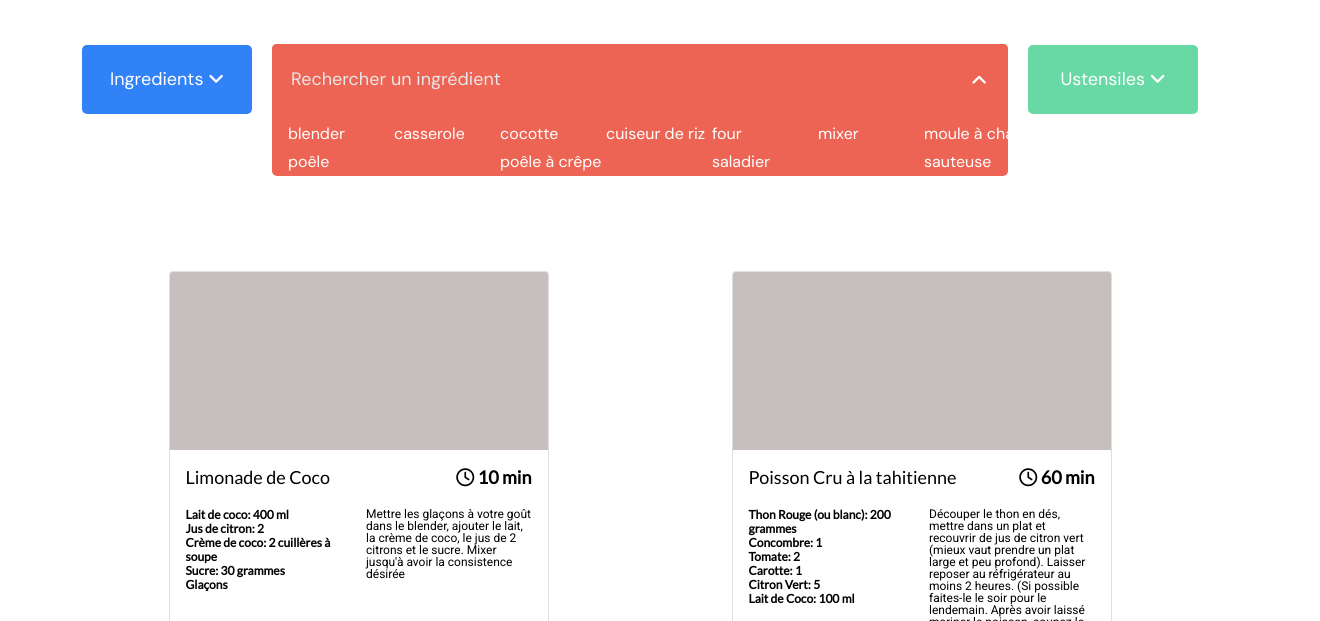
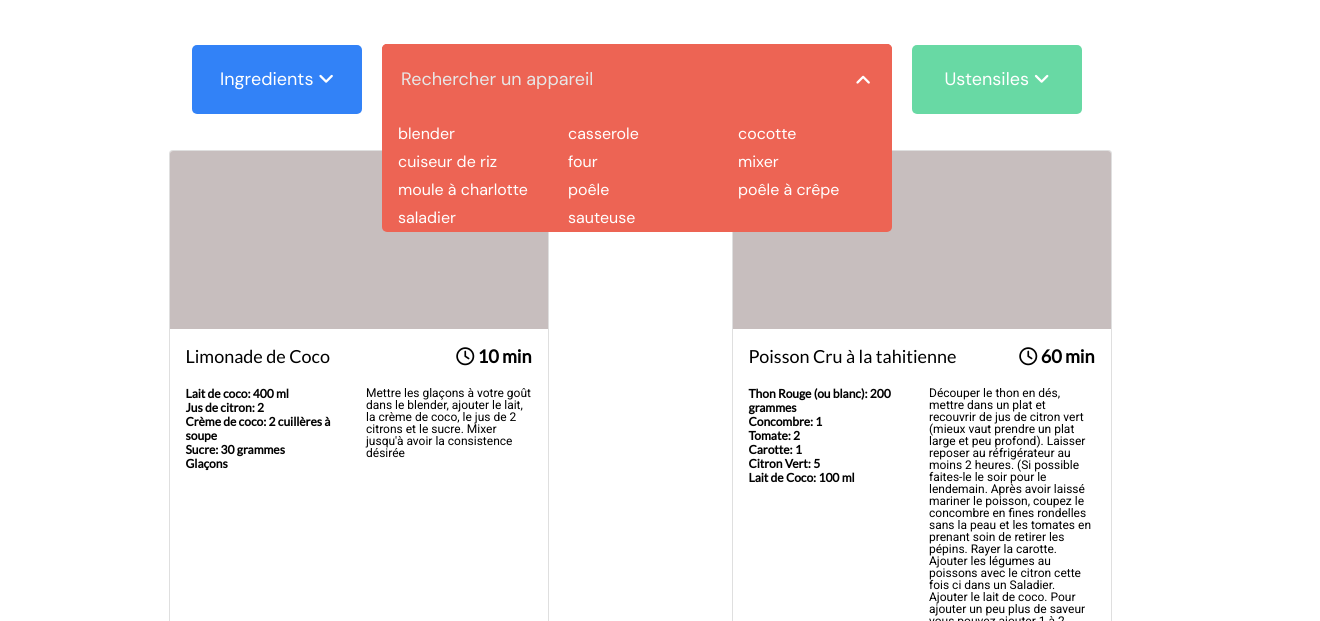
Before and after one commit to tetyanachouteau/front-end-search-engine-kitchen, a website with bundled scripts: page index.html in a window 1280 px wide. Both pictures are taken after a click on the button "Appareils". Shown: the part 179-800 px from the top of the page, 1320 px wide, since content can reach past the window. Built offline with nearby package versions, Linux system fonts and the light colour scheme.

Commit message:
Meilleur affichage des selects

```diff
--- a/css/index.css
+++ b/css/index.css
@@ -64,6 +64,8 @@ form i {
     display: flex;
     flex-direction: row;
     justify-content: left;
+    position: absolute;
+    left: 180px;
     gap: 20px
 }
 
@@ -82,6 +84,8 @@ form i {
     flex-direction: row;
     justify-content: space-around;
     flex-wrap: wrap;
+    position: relative;
+    top: 120px;
     gap: 10px;
 }
 
@@ -202,7 +206,7 @@ form i {
     display: none;
     position: relative;
     top: -70px;
-    min-width: 270px;
+    max-width: 510px;
     border: none;
     z-index: 1;
     border-radius: 5px;
@@ -213,10 +217,8 @@ form i {
 }
 
 .div-options {
-    display: flex;
-    flex-wrap: wrap;
-    flex-direction: row;
-    justify-content: space-between;
+    display: grid;
+    grid-template-columns: repeat(3, 170px);
 }
 
 .dropdown-content i {
@@ -245,6 +247,7 @@ form i {
     padding: 2px 16px;
     text-decoration: none;
     display: block;
-    width: 100px;
     white-space: nowrap;
+    text-overflow: ellipsis;
+    overflow: hidden;
 }
--- a/index.html
+++ b/index.html
@@ -38,7 +38,7 @@
         <div class="dropdown">
             <button data-dropdown="appareils" class="dropbtn">Appareils <i class="fa fa-angle-down"></i></button>
             <div id="appareils" class="dropdown-content" aria-label="Appareils">
-                <input type="text" placeholder="Rechercher un ingrédient"><i class="fa fa-angle-up"></i>
+                <input type="text" placeholder="Rechercher un appareil"><i class="fa fa-angle-up"></i>
                 <div class="div-options">
                 </div>
             </div>
@@ -46,7 +46,7 @@
         <div class="dropdown">
             <button data-dropdown="ustensiles" class="dropbtn">Ustensiles <i class="fa fa-angle-down"></i></button>
             <div id="ustensiles" class="dropdown-content" aria-label="Ustensiles">
-                <input type="text" placeholder="Rechercher un ingrédient"><i class="fa fa-angle-up"></i>
+                <input type="text" placeholder="Rechercher un ustensile"><i class="fa fa-angle-up"></i>
                 <div class="div-options">
                 </div>
             </div>
--- a/js/index.js
+++ b/js/index.js
@@ -1,5 +1,6 @@
 import * as View from './view.js';
 import * as Search from './search.js';
+//import searchRecette from './search.js';
 
 function searchDisplay(recettes){
     const searchvalue=document.getElementById('search').value;
--- a/js/search.js
+++ b/js/search.js
@@ -1,3 +1,4 @@
+// rend accessible la methode searchRecette via l'import
 export function seachRecette(recettesToutes, text2search, tags) {
     let recetteSelectionne = [];
     //debugger;
--- a/js/view.js
+++ b/js/view.js
@@ -154,6 +154,12 @@ dropbtn.forEach(el => {
     // quand on click sur le faux select
     el.addEventListener("click", (e) => {
         const btn = e.currentTarget;
+        // ferme toutes les dropdowns
+        const divs = document.querySelectorAll(".dropdown-content");
+        divs.forEach(div => {
+            div.style.display = "none";
+        })
+        // cherche la dropdown correspondante au bouton
         const div = document.querySelector("#" + btn.dataset.dropdown);
         //on affiche et on met le focus sur le champs de recherche
         div.style.display = "flex";
@@ -182,6 +188,17 @@ dropinput.forEach(el => {
     })
 })
 
+// event qui ferme la dropbox
+const iUp = document.querySelectorAll(".dropdown-content i");
+iUp.forEach(el => {
+    // quand on click sur le faux select
+    el.addEventListener("click", (e) => {
+        const div = e.currentTarget.parentNode;
+        //on masque la div
+        div.style.display = "none";
+    })
+})
+
 export default {
     displayCards
 }
```
